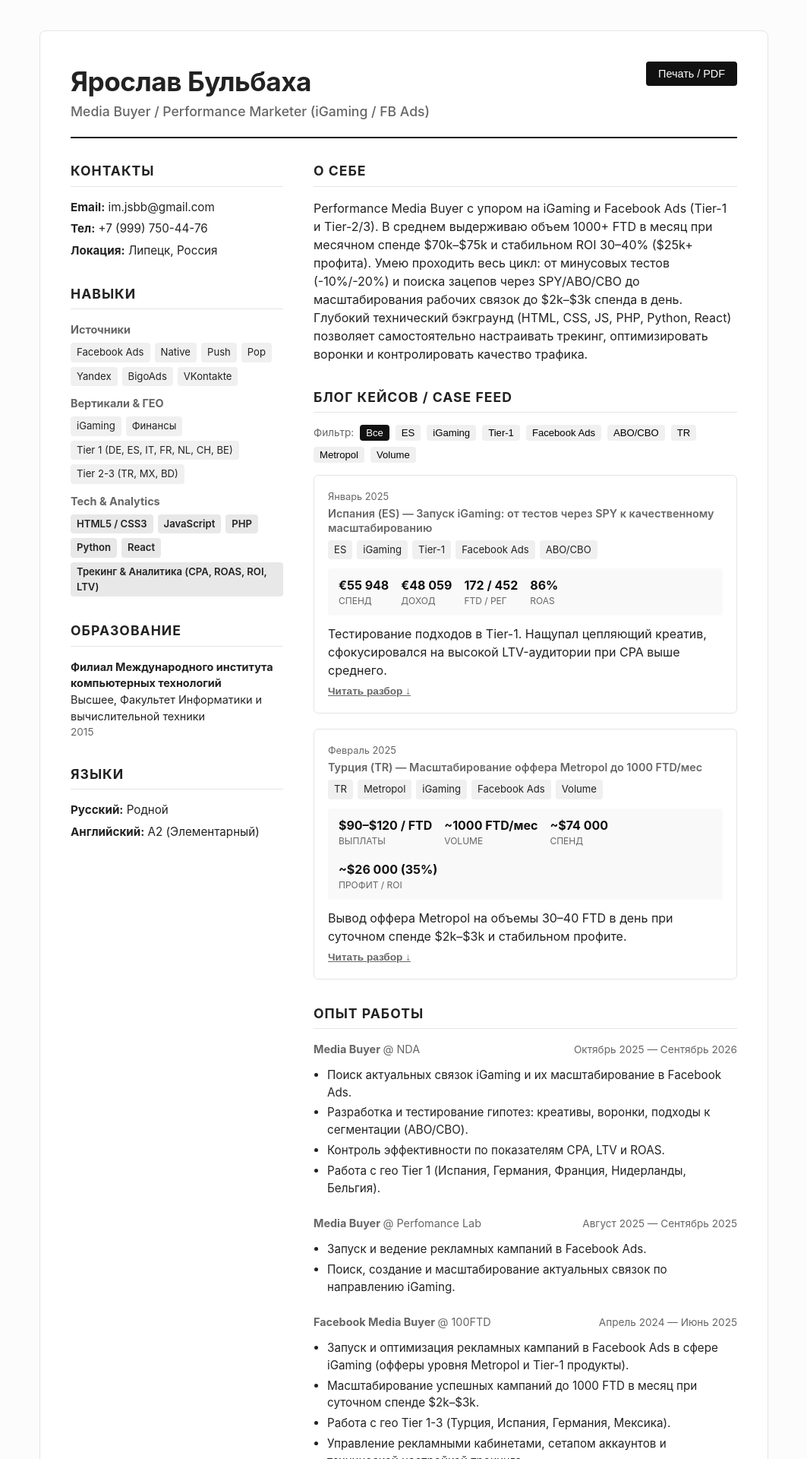
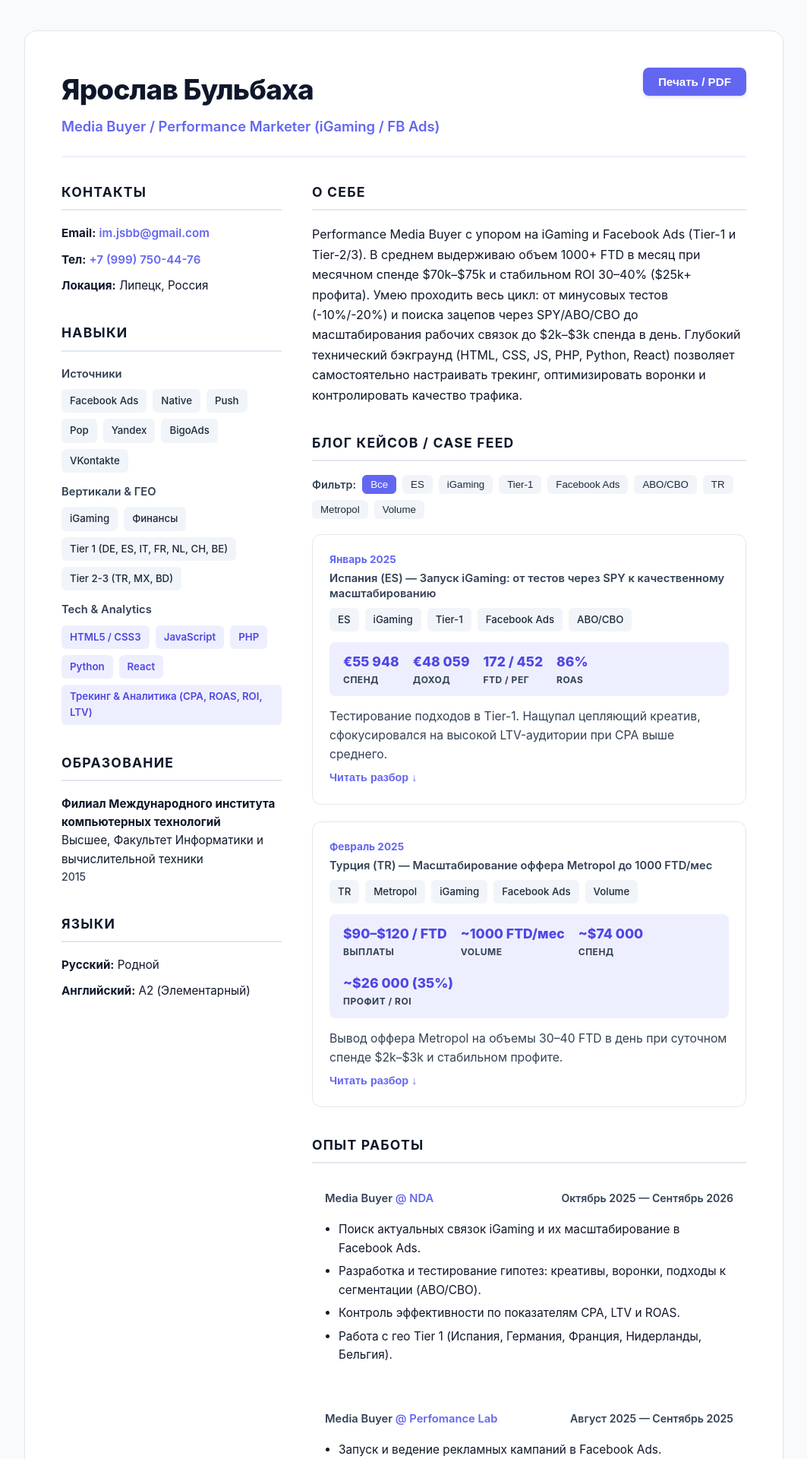
Before and after one commit to jslby/jslby.github.io, a Jekyll site: the page index.html, which Jekyll copies as it is, in a window 1280 px wide. Shown: the top 1920 px of the page at 76% size, without its empty margins (108-1171 px from the left). Built offline with Jekyll 4.4.1, drawn with Linux system fonts in a browser that asks for light colours; Markdown is read by kramdown in place of the engine named in the settings.

Commit message:
Update index.html

```diff
--- a/index.html
+++ b/index.html
@@ -6,165 +6,308 @@
   <title>Резюме</title>
   <style>
     :root {
-      --bg-color: #fcfcfc;
-      --text-main: #222222;
-      --text-muted: #666666;
-      --border-color: #e5e5e5;
-      --accent: #111111;
-      --tag-bg: #f0f0f0;
-      --font-family: -apple-system, BlinkMacSystemFont, "Segoe UI", Roboto, Helvetica, Arial, sans-serif;
+      --bg-page: #f8fafc;
+      --bg-card: #ffffff;
+      --text-main: #0f172a;
+      --text-sub: #334155;
+      --border-color: #e2e8f0;
+      --border-hover: #cbd5e1;
+
+      /* Акцентные цвета */
+      --primary: #6366f1;
+      --primary-hover: #4f46e5;
+      --primary-light: #eeeffe;
+      --tag-bg: #f1f5f9;
+      --tag-text: #1e293b;
+
+      --font-family: -apple-system, BlinkMacSystemFont, "Segoe UI", Roboto, Inter, Helvetica, Arial, sans-serif;
+      --shadow-sm: 0 1px 3px rgba(0, 0, 0, 0.05);
+      --shadow-hover: 0 10px 25px -5px rgba(99, 102, 241, 0.12), 0 8px 10px -6px rgba(0, 0, 0, 0.04);
+      --transition: all 0.25s cubic-bezier(0.4, 0, 0.2, 1);
     }
 
     * { box-sizing: border-box; margin: 0; padding: 0; }
 
     body {
       font-family: var(--font-family);
-      background-color: var(--bg-color);
+      background-color: var(--bg-page);
       color: var(--text-main);
-      line-height: 1.5;
+      line-height: 1.6;
       padding: 40px 20px;
+      -webkit-font-smoothing: antialiased;
     }
 
     .page {
-      max-width: 960px;
+      max-width: 1000px;
       margin: 0 auto;
-      background: #ffffff;
-      padding: 40px;
+      background: var(--bg-card);
+      padding: 48px;
       border: 1px solid var(--border-color);
-      border-radius: 8px;
+      border-radius: 16px;
+      box-shadow: var(--shadow-sm);
     }
 
+    /* Шапка */
     .header {
       display: flex;
       justify-content: space-between;
       align-items: flex-start;
-      border-bottom: 2px solid var(--accent);
-      padding-bottom: 20px;
-      margin-bottom: 30px;
+      border-bottom: 2px solid var(--primary-light);
+      padding-bottom: 24px;
+      margin-bottom: 32px;
     }
 
-    .header h1 { font-size: 2.2rem; letter-spacing: -0.5px; }
-    .subtitle { font-size: 1.1rem; color: var(--text-muted); font-weight: 500; }
+    .header h1 {
+      font-size: 2.3rem;
+      font-weight: 800;
+      letter-spacing: -0.02em;
+      color: var(--text-main);
+      margin-bottom: 4px;
+    }
+
+    .subtitle {
+      font-size: 1.15rem;
+      color: var(--primary);
+      font-weight: 600;
+    }
 
     .print-btn {
-      background: var(--accent);
-      color: #fff;
+      background: var(--primary);
+      color: #ffffff;
       border: none;
-      padding: 8px 16px;
-      border-radius: 4px;
+      padding: 10px 20px;
+      border-radius: 8px;
       cursor: pointer;
-      font-size: 0.9rem;
+      font-size: 0.95rem;
+      font-weight: 600;
+      transition: var(--transition);
+      box-shadow: 0 2px 4px rgba(99, 102, 241, 0.2);
     }
 
+    .print-btn:hover {
+      background: var(--primary-hover);
+      transform: translateY(-2px);
+      box-shadow: 0 4px 12px rgba(99, 102, 241, 0.3);
+    }
+
+    /* Макет */
     .layout {
       display: grid;
-      grid-template-columns: 280px 1fr;
+      grid-template-columns: 290px 1fr;
       gap: 40px;
     }
 
-    .section { margin-bottom: 32px; }
+    .section { margin-bottom: 36px; }
 
     .section h2 {
       font-size: 1.1rem;
       text-transform: uppercase;
-      letter-spacing: 1px;
-      border-bottom: 1px solid var(--border-color);
-      padding-bottom: 6px;
-      margin-bottom: 16px;
+      letter-spacing: 1.2px;
+      color: var(--text-main);
+      border-bottom: 2px solid var(--border-color);
+      padding-bottom: 8px;
+      margin-bottom: 18px;
+      font-weight: 700;
     }
 
-    .section h3 { font-size: 0.9rem; color: var(--text-muted); margin-bottom: 6px; }
+    .section h3 {
+      font-size: 0.92rem;
+      color: var(--text-sub);
+      margin-bottom: 8px;
+      font-weight: 600;
+    }
 
+    /* Списки и контакты */
     .contact-list, .lang-list { list-style: none; font-size: 0.95rem; }
-    .contact-list li, .lang-list li { margin-bottom: 6px; }
-    .contact-list a { color: var(--text-main); text-decoration: none; }
+    .contact-list li, .lang-list li { margin-bottom: 10px; color: var(--text-main); }
+    .contact-list a {
+      color: var(--primary);
+      text-decoration: none;
+      font-weight: 600;
+      transition: var(--transition);
+    }
+    .contact-list a:hover {
+      color: var(--primary-hover);
+      text-decoration: underline;
+    }
 
-    .tags { display: flex; flex-wrap: wrap; gap: 6px; margin-bottom: 12px; }
+    /* Теги и фильтры */
+    .tags { display: flex; flex-wrap: wrap; gap: 8px; margin-bottom: 14px; }
     .tag {
       background: var(--tag-bg);
-      padding: 3px 8px;
-      border-radius: 4px;
-      font-size: 0.82rem;
-      border: none;
+      color: var(--tag-text);
+      padding: 4px 10px;
+      border-radius: 6px;
+      font-size: 0.83rem;
+      font-weight: 500;
+      border: 1px solid transparent;
+      transition: var(--transition);
     }
-    .tag.clickable { cursor: pointer; }
-    .tag.clickable.active { background: var(--accent); color: #fff; }
-    .tag.highlight { background: #e8e8e8; font-weight: 600; }
+    .tag.highlight {
+      background: var(--primary-light);
+      color: var(--primary-hover);
+      font-weight: 600;
+    }
+    .tag.clickable {
+      cursor: pointer;
+      user-select: none;
+    }
+    .tag.clickable:hover {
+      border-color: var(--primary);
+      color: var(--primary);
+    }
+    .tag.clickable.active {
+      background: var(--primary);
+      color: #ffffff;
+      border-color: var(--primary);
+    }
 
-    /* Блоговый формат кейсов */
-    .filter-bar { display: flex; align-items: center; gap: 8px; margin-bottom: 16px; flex-wrap: wrap; }
-    .filter-label { font-size: 0.85rem; color: var(--text-muted); }
+    .filter-bar {
+      display: flex;
+      align-items: center;
+      gap: 8px;
+      margin-bottom: 20px;
+      flex-wrap: wrap;
+    }
+    .filter-label {
+      font-size: 0.9rem;
+      color: var(--text-sub);
+      font-weight: 600;
+    }
 
+    /* Блог кейсов (Интерактивные карточки) */
     .case-post {
       border: 1px solid var(--border-color);
-      border-radius: 6px;
-      padding: 18px;
-      margin-bottom: 20px;
-      background: #fff;
+      border-radius: 12px;
+      padding: 22px;
+      margin-bottom: 22px;
+      background: var(--bg-card);
+      transition: var(--transition);
       page-break-inside: avoid;
       break-inside: avoid;
     }
 
-    .case-header { margin-bottom: 10px; }
-    .case-meta { font-size: 0.8rem; color: var(--text-muted); margin-bottom: 4px; }
-    .case-title { font-size: 1.15rem; font-weight: 600; line-height: 1.3; }
+    .case-post:hover {
+      border-color: var(--primary);
+      box-shadow: var(--shadow-hover);
+      transform: translateY(-3px);
+    }
 
+    .case-meta {
+      font-size: 0.85rem;
+      color: var(--primary);
+      font-weight: 700;
+      margin-bottom: 4px;
+    }
+    .case-title {
+      font-size: 1.2rem;
+      font-weight: 700;
+      line-height: 1.35;
+      color: var(--text-main);
+    }
+
+    /* Метрики */
     .case-metrics {
       display: flex;
-      gap: 16px;
-      background: #f9f9f9;
-      padding: 10px 14px;
-      border-radius: 4px;
-      margin: 12px 0;
+      gap: 18px;
+      background: var(--primary-light);
+      padding: 12px 18px;
+      border-radius: 8px;
+      margin: 14px 0;
       flex-wrap: wrap;
     }
 
     .metric-item { display: flex; flex-direction: column; }
-    .metric-value { font-weight: 700; font-size: 1rem; color: var(--accent); }
-    .metric-label { font-size: 0.75rem; color: var(--text-muted); text-transform: uppercase; }
+    .metric-value {
+      font-weight: 800;
+      font-size: 1.1rem;
+      color: var(--primary-hover);
+    }
+    .metric-label {
+      font-size: 0.75rem;
+      color: var(--text-sub);
+      text-transform: uppercase;
+      font-weight: 700;
+      letter-spacing: 0.5px;
+    }
 
-    .case-body { font-size: 0.95rem; color: #333; margin-top: 10px; display: none; }
+    .case-summary { color: var(--text-sub); font-size: 0.98rem; }
+    .case-body {
+      font-size: 0.95rem;
+      color: var(--text-main);
+      margin-top: 12px;
+      padding-top: 12px;
+      border-top: 1px dashed var(--border-color);
+      display: none;
+    }
     .case-body.open { display: block; }
 
     .read-more-btn {
       background: none;
       border: none;
-      color: var(--text-muted);
-      font-size: 0.85rem;
-      font-weight: 600;
+      color: var(--primary);
+      font-size: 0.9rem;
+      font-weight: 700;
       cursor: pointer;
       padding: 0;
-      margin-top: 8px;
-      text-decoration: underline;
+      margin-top: 10px;
+      transition: var(--transition);
+      display: inline-flex;
+      align-items: center;
+      gap: 4px;
+    }
+    .read-more-btn:hover { color: var(--primary-hover); }
+
+    /* Опыт работы */
+    .job-card {
+      padding: 16px;
+      border-radius: 8px;
+      margin-bottom: 20px;
+      transition: var(--transition);
+      border: 1px solid transparent;
+      page-break-inside: avoid;
+      break-inside: avoid;
+    }
+    .job-card:hover {
+      background: #fafafa;
+      border-color: var(--border-color);
     }
 
-    /* Опыт работы */
-    .job-card { margin-bottom: 24px; page-break-inside: avoid; break-inside: avoid; }
-    .job-header { display: flex; justify-content: space-between; align-items: baseline; margin-bottom: 6px; }
-    .job-title { font-size: 1.05rem; }
-    .job-title .company { color: var(--text-muted); font-weight: normal; }
-    .job-period { font-size: 0.85rem; color: var(--text-muted); white-space: nowrap; }
-    .job-desc { padding-left: 18px; font-size: 0.95rem; }
-    .job-desc li { margin-bottom: 4px; }
+    .job-header {
+      display: flex;
+      justify-content: space-between;
+      align-items: baseline;
+      margin-bottom: 8px;
+    }
+    .job-title { font-size: 1.1rem; font-weight: 700; color: var(--text-main); }
+    .job-title .company { color: var(--primary); font-weight: 600; }
+    .job-period { font-size: 0.88rem; color: var(--text-sub); font-weight: 600; white-space: nowrap; }
+    .job-desc { padding-left: 18px; font-size: 0.96rem; color: var(--text-main); }
+    .job-desc li { margin-bottom: 6px; }
 
-    .edu-item { margin-bottom: 10px; font-size: 0.9rem; }
-    .edu-year { color: var(--text-muted); font-size: 0.85rem; }
+    .summary-text { font-size: 1rem; color: var(--text-main); line-height: 1.65; }
+
+    .edu-item { margin-bottom: 12px; font-size: 0.95rem; }
+    .edu-year { color: var(--text-sub); font-size: 0.88rem; font-weight: 500; }
 
     @media (max-width: 768px) {
-      .layout { grid-template-columns: 1fr; }
-      .page { padding: 20px; }
-      .case-metrics { gap: 10px; }
+      .layout { grid-template-columns: 1fr; gap: 24px; }
+      .page { padding: 24px; border-radius: 0; border: none; }
+      .case-metrics { gap: 12px; }
     }
 
-    /* Стили для печати */
+    /* Версия для печати */
     @media print {
-      body { background: #fff; padding: 0; color: #000; }
-      .page { border: none; padding: 0; max-width: 100%; }
+      body { background: #ffffff; padding: 0; color: #000000; }
+      .page { border: none; padding: 0; max-width: 100%; box-shadow: none; }
       .print-btn, .filter-bar, .read-more-btn { display: none !important; }
-      .layout { grid-template-columns: 240px 1fr; gap: 20px; }
-      .tag { border: 1px solid #ccc; background: none; }
+      .layout { grid-template-columns: 240px 1fr; gap: 24px; }
+      .tag { border: 1px solid #cbd5e1; background: none; color: #000; }
+      .case-post { border: 1px solid #cbd5e1; box-shadow: none; transform: none !important; }
       .case-body { display: block !important; }
-      a { text-decoration: none; color: #000; }
+      .case-metrics { background: #f1f5f9; }
+      .metric-value { color: #000000; }
+      a { text-decoration: none; color: #000000; }
     }
   </style>
 </head>
@@ -204,7 +347,7 @@
       <main>
         <section class="section">
           <h2>О себе</h2>
-          <p id="summary"></p>
+          <p class="summary-text" id="summary"></p>
         </section>
 
         <section class="section">
@@ -317,7 +460,7 @@
           <div class="case-header">
             <div class="case-meta">${c.date}</div>
             <h3 class="case-title">${c.title}</h3>
-            <div class="tags" style="margin-top: 6px;">
+            <div class="tags" style="margin-top: 8px;">
               ${c.tags.map(t => `<span class="tag">${t}</span>`).join('')}
             </div>
           </div>
```
